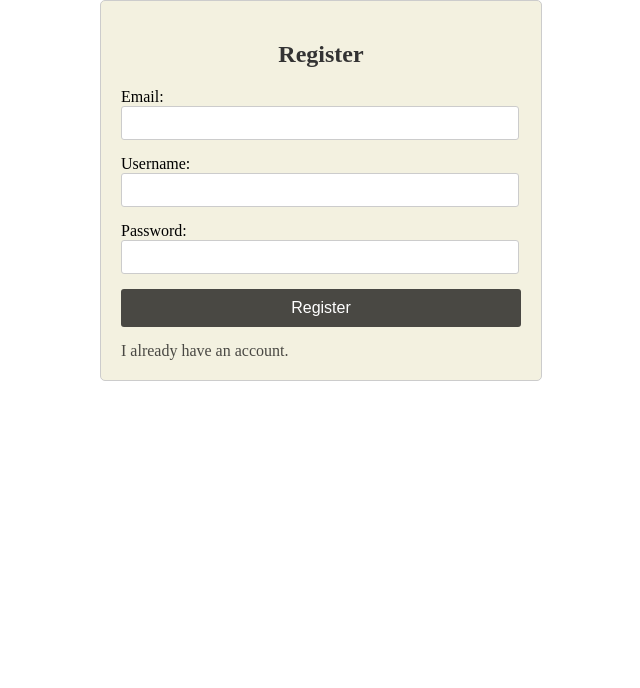
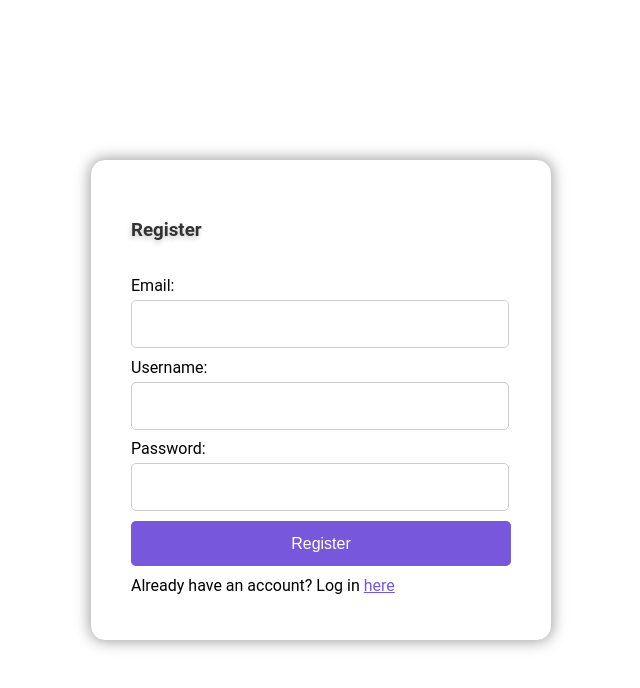
Before and after one commit to Micu-Alex/chat-application, a React (Vite) app: page /register in a window 1280 px wide. Shown: the top 688 px of the page, without its empty margins (319-959 px from the left). Built offline with nearby package versions, Linux system fonts and the light colour scheme.

Commit message:
style update

```diff
--- a/src/App.tsx
+++ b/src/App.tsx
@@ -12,7 +12,7 @@ import {
   Sidebar,
   SubStatement,
   WelcomeStatement,
-} from "./App.styles";
+} from "./commonStyles/App.styles";
 import Chat from "./components/chat/Chat";
 function App() {
   const [usersData, setUsersData] = useState<User[]>([]);
--- a/src/components/Login/LoginForm.tsx
+++ b/src/components/Login/LoginForm.tsx
@@ -9,7 +9,7 @@ import {
   Label,
   StyledLink,
   Title,
-} from "./Login.styles";
+} from "../../commonStyles/Form.styles";
 import { loginUser } from "../../services/LoginService";
 import { useNavigate } from "react-router-dom";
 
--- a/src/components/Register/Register.styles.tsx
+++ /dev/null
@@ -1,55 +0,0 @@
-import { Link } from "react-router-dom";
-import styled from "styled-components";
-
-export const Container = styled.div`
-  max-width: 400px;
-  margin: 0 auto;
-  padding: 20px;
-  border: 1px solid #ccc;
-  border-radius: 5px;
-  background-color: #f3f1e0;
-`;
-
-export const Title = styled.h2`
-  text-align: center;
-  color: #333;
-`;
-
-export const Form = styled.form`
-  display: flex;
-  flex-direction: column;
-`;
-
-export const FormGroup = styled.div`
-  margin-bottom: 15px;
-`;
-
-export const Label = styled.label`
-  margin-bottom: 5px;
-`;
-
-export const Input = styled.input`
-  padding: 8px;
-  border: 1px solid #ccc;
-  border-radius: 3px;
-  font-size: 14px;
-  width: calc(100% - 20px);
-`;
-
-export const Button = styled.button`
-  width: 100%;
-  padding: 10px;
-  background-color: #494843;
-  color: #fff;
-  border: none;
-  border-radius: 3px;
-  cursor: pointer;
-  font-size: 16px;
-  text-align: center;
-  margin-bottom: 15px;
-`;
-
-export const StyledLink = styled(Link)`
-  text-decoration: none;
-  color: #494843;
-`;
--- a/src/components/Register/RegisterForm.tsx
+++ b/src/components/Register/RegisterForm.tsx
@@ -1,13 +1,15 @@
-import { Form, useNavigate } from "react-router-dom";
+import { useNavigate } from "react-router-dom";
 import {
   Container,
   Title,
   FormGroup,
   Label,
   Input,
+  Form,
   Button,
   StyledLink,
-} from "./Register.styles";
+  Card,
+} from "../../commonStyles/Form.styles";
 import { registerUser } from "../../services/RegisterService";
 import { useState } from "react";
 
@@ -19,6 +21,7 @@ const RegisterForm = () => {
 
   return (
     <Container>
+      <Card>
         <Title>Register</Title>
         <Form
           onSubmit={(e) => {
@@ -54,8 +57,12 @@ const RegisterForm = () => {
             />
           </FormGroup>
           <Button type="submit">Register</Button>
-        <StyledLink to="/login">I already have an account.</StyledLink>
+          <Label>
+            Already have an account? Log in{" "}
+            <StyledLink to="/register">here</StyledLink>{" "}
+          </Label>
         </Form>
+      </Card>
     </Container>
   );
 };
--- a/src/utils/constants.ts
+++ b/src/utils/constants.ts
@@ -1 +1,2 @@
-export const backend_URL = "https://test2-68gj.onrender.com"
+// export const backend_URL = "https://test2-68gj.onrender.com"
+export const backend_URL = "http://localhost:3000"
```
Also changed, not shown: src/commonStyles/App.styles.tsx (renamed from src/App.styles.tsx), src/commonStyles/Form.styles.tsx (renamed from src/components/Login/Login.styles.tsx). Lines whose indentation alone changed are shown as unchanged.
